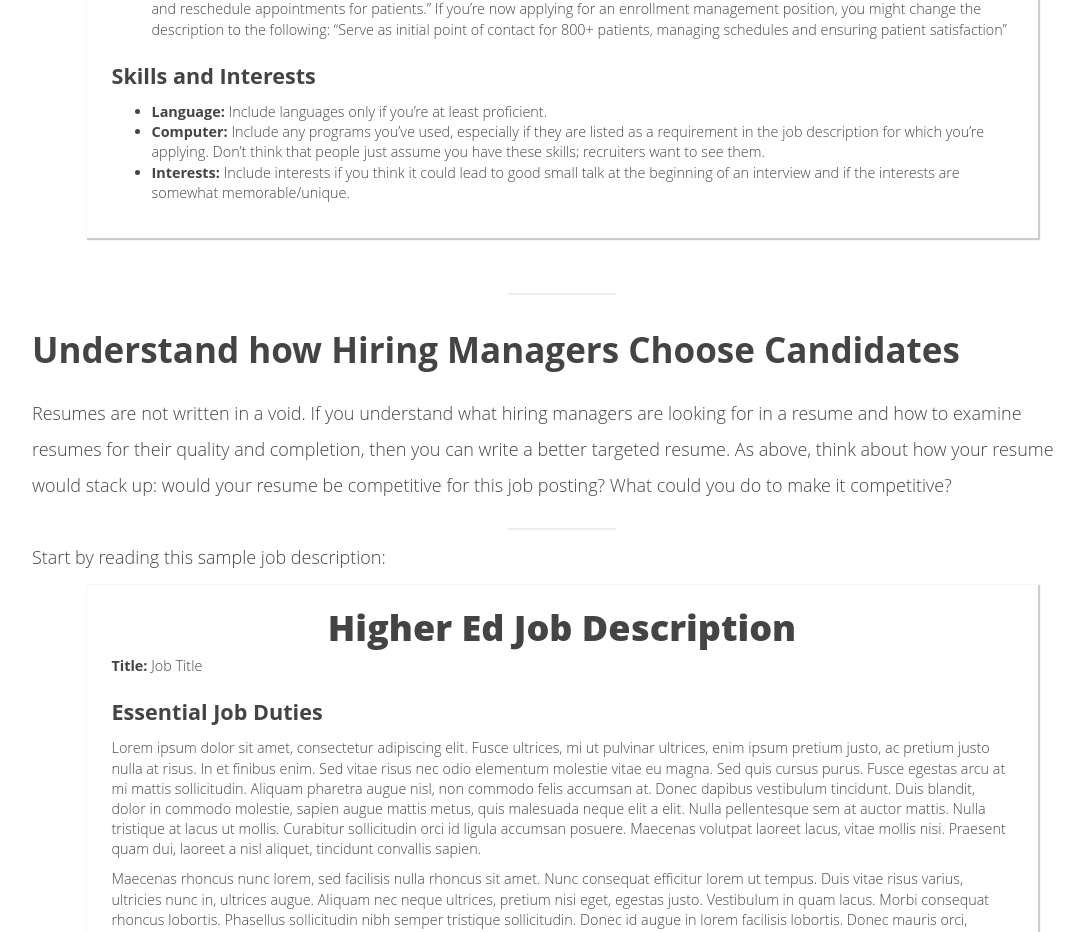
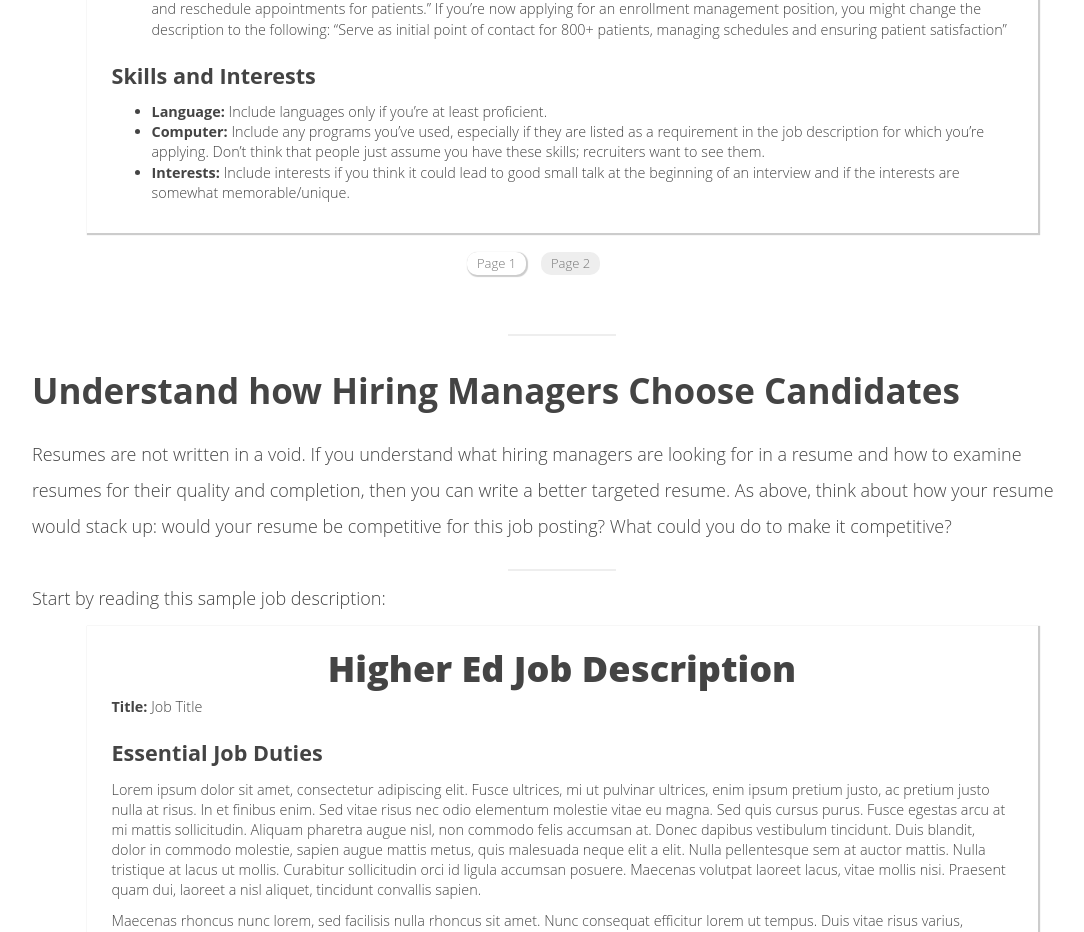
Before and after one commit to dwthurber/resume-coverletter, a Jekyll site: the page built from resume.html, in a window 1280 px wide. Shown: the part 1241-2173 px from the top of the page, without its empty margins (78-1162 px from the left). Built offline with Jekyll 4.4.1, drawn with Linux system fonts in a browser that asks for light colours; nearby versions of some CDN libraries; some of the changed text lies outside the part shown.

Commit message:
updated resume workshop

```diff
--- a/_layouts/default.html
+++ b/_layouts/default.html
@@ -16,8 +16,8 @@
     <script src="https://ajax.googleapis.com/ajax/libs/jquery/2.1.3/jquery.min.js"></script>
     <script src="js/smoothscroll.js"></script>
     <script src="../js/smoothscroll.js"></script>
-    <script src="js/slider.js"></script>
-    <script src="../js/slider.js"></script>
+    <script src="js/main.js"></script>
+    <script src="../js/main.js"></script>
 
 </head>
 
--- a/css/base.css
+++ b/css/base.css
@@ -344,6 +344,8 @@
     text-align: center;
 }
 
+
+
 .resume hr {
     line-height: 0.5em;
     margin: -5px auto;
@@ -368,3 +370,42 @@
 .center {
   text-align: center;
 }
+
+.page-toggle {
+  width: 200px;
+  margin: 0 auto;
+  margin-top: 10px;
+}
+
+.page-toggle ul {
+  list-style-type: none;
+  padding: 0;
+  margin: 0;
+}
+
+.page-toggle li {
+  display: inline-block;
+  margin: 0 5px;
+  background-color: #eee;
+  border-radius: 10px;
+  font-size: small;
+  line-height: 1.3em;
+  box-shadow: 0px 0px 0px 0px;
+}
+
+.page-toggle a {
+  color: #777;
+  padding: 3px 10px;
+  display: block;
+}
+
+.page-toggle li:hover {
+  background-color: #fff;
+  box-shadow: 1px 1px 1px 1px #ccc;
+}
+
+.toggle-active {
+  background-color: #fff;
+  box-shadow: 1px 1px 1px 1px #ccc;
+  border-radius: 10px;
+}
--- a/css/main.css
+++ b/css/main.css
@@ -253,11 +253,16 @@
 .resume {
     width: 85%;
     margin: 0 auto;
-    min-height: 100px;
+    height: 1050px;
     background-color: #fff;
     box-shadow: 1px 1px 1px 1px #ccc;
     padding: 5px 25px;
     position: relative;
+    overflow: scroll;
+}
+
+.job-description {
+    height: auto;
 }
 
 .training a {
@@ -293,7 +298,53 @@
     cursor: pointer;
 }
 
-#one-education {
+.info-menu {
+    position: absolute;
+    min-width: 200px;
+    min-height: 200px;
+    background-color: #fff;
+    box-shadow: 1px 1px 1px 1px #999;
+    display: none;
+    max-width: 500px;
+    padding: 10px;
+}
+
+.info-menu h2 {
+    font-weight: 400;
+    font-size: larger;
+    line-height: 1.4em;
+    margin-bottom: 5px;
+    border-bottom: 1px solid #ddd;
+    margin-top: 0;
+}
+
+.info-menu h3 {
+    font-weight: 300;
+    font-size: large;
+    line-height: 1.3em;
+}
+
+.info-menu p, .info-menu blockquote {
+    font-weight: 100;
+    font-size: small;
+    line-height: 1.2em;
+}
+
+.info-close {
+    position: absolute;
+    right: -7px;
+    top: -7px;
+    font-size: large;
+    background-color: #fff;
+    border-radius: 50%;
+    color: #888;
+}
+
+.info-close:hover {
+    color: #333;
+}
+
+.one {
     top: 110px;
     left: 130px;
 }
--- /dev/null
+++ b/js/main.js
@@ -0,0 +1,26 @@
+$(document).ready(function(){
+
+// resume "dots" menues
+   $("#one-education").click(function(){
+        $("#one-menu").fadeIn(100);
+   });
+   $("#one-close").click(function(){
+        $("#one-menu").fadeOut(100);
+   });
+
+//   resume page toggle
+   $('#toggle-one').addClass("toggle-active");
+
+   $("#toggle-one").click(function(){
+       $("#resume-one").show();
+       $("#resume-two").hide();
+       $("#toggle-one").addClass('toggle-active');
+       $("#toggle-two").removeClass('toggle-active');
+   });
+   $("#toggle-two").click(function(){
+       $("#resume-two").show();
+       $("#resume-one").hide();
+       $("#toggle-two").addClass('toggle-active');
+       $("#toggle-one").removeClass('toggle-active');
+   });
+});
--- a/js/slider.js
+++ /dev/null
@@ -1,5 +0,0 @@
-$(document).ready(function(){
-   $("#slide-right").click(function(){
-
-   });
-});
--- a/resume.html
+++ b/resume.html
@@ -35,12 +35,11 @@
             <p class="editable">Explore the sample resume below and think critically about what makes this resume good or bad. You can take a look at helpful tips, advice, and critiques by clicking on the <span style="color:aqua;">blue dots</span> throughout the resume sample. Think about your own resume and how you could update your resume based on the advice here.</p>
             <div class="spacer"></div>
 
-            <div class="resume editable">
+            <div class="resume editable" id="resume-one">
                 <h1>Name</h1>
                 <p class="address-bar">Address | Email | Telephone | LinkedIn URL</p>
                 <hr>
                 <h2>Education</h2>
-                <div class="repeatables">
                 <div class="experience">
                     <p><strong>Northwestern University</strong> | Evanston, IL<br>
                         Master of Science in Higher Education Administration & Policy, Graduation Month Year<br>
@@ -56,7 +55,6 @@
 Honors and study abroad experience can be listed on this line, in succession to save space.
                     </p>
                     </div>
-                </div>
                 <h2>Higher Education Administration Experience</h2>
                 <div class="experience">
                     <p><strong>Employer</strong> | City, State <br>
@@ -93,9 +91,36 @@
 
                 </ul>
                 <div class="spacer"></div>
-                <i class="fa fa-dot-circle-o info" id="one-education"></i>
+                <i class="fa fa-dot-circle-o info one" id="one-education"></i>
+                <div class="info-menu one" id="one-menu">
+                    <a href="#/"><i class="fa fa-times-circle info-close" id="one-close"></i></a>
+                    <h2>Writing the Education Section:</h2>
+                    <h3>How should I write MSHE?</h3>
+                    <p>Write out the full name and include the university, city, and state. Also include your graduation month and year even if it is anticipated graduation for the future. For example:</p>
+                    <blockquote><strong>Northwestern University</strong> | Evanston, IL<br>
+                        Master of Science in Higher Education Administration & Policy, Graduation Month Year</blockquote>
+                    <h3>Should I include anything else?</h3>
+
+                    <p>Master’s Project: Title or, if title isn’t relevant to job target, use a description of the project, written with your desired audience in mind </p>
+
+                    <p>Relevant courses: List only if particularly relevant to target position and only if you’re willing to talk about them in an interview </p>
+
+                </div>
+            </div>
+            <div class="resume editable hidden" id="resume-two">
+                <h1>Name</h1>
+                <p class="address-bar">Address | Email | Telephone | LinkedIn URL</p>
+                <hr>
+                <h2>Research/Presentations</h2>
+
             </div>
 
+            <div class="page-toggle">
+                <ul>
+                    <li class="toggle-active"><a href="#/" id="toggle-one">Page 1</a></li>
+                    <li><a href="#/" id="toggle-two">Page 2</a></li>
+                </ul>
+            </div>
 
         </div>
 
@@ -107,7 +132,7 @@
             <p class="editable">Resumes are not written in a void. If you understand what hiring managers are looking for in a resume and how to examine resumes for their quality and completion, then you can write a better targeted resume. As above, think about how your resume would stack up: would your resume be competitive for this job posting? What could you do to make it competitive?</p>
             <hr>
             <p class="editable">Start by reading this sample job description:</p>
-            <div class="resume editable">
+            <div class="resume job-description editable">
                 <h1>Higher Ed Job Description</h1>
                 <p><strong>Title:</strong> Job Title</p>
                 <h2>Essential Job Duties</h2>
@@ -169,8 +194,8 @@
             <hr>
             <h2 class="editable">Reflect and Consider</h2>
             <p class="editable">Countless studies have shown that good learning happens when we pause and reflect. Before moving on to the next thing you are doing, take a minute to think about your resume and how it would be evaluated by hiring managers for positions for which you are interested. Why is it important to tailor your resume to specific positions? What are hiring managers looking for in a resume?</p>
-            <div class="center"><i class="fa fa-pause-circle-o" id="pause"></i></div>
-            <p>View and dowload resources related to resume and cover letter writing including those used in this workshop by clicking <a href="#/" id="overlay-open-link">here.</a></p>
+            <p>View and dowload resources related to resume and cover letter writing including those used in this workshop:</p>
+            <a href="#/" id="overlay-open-link"><div class="center"><i class="fa fa-book" id="pause"></i></div></a>
         </div>
     </section>
     <section class="resource-overlay" id="overlay">
```
